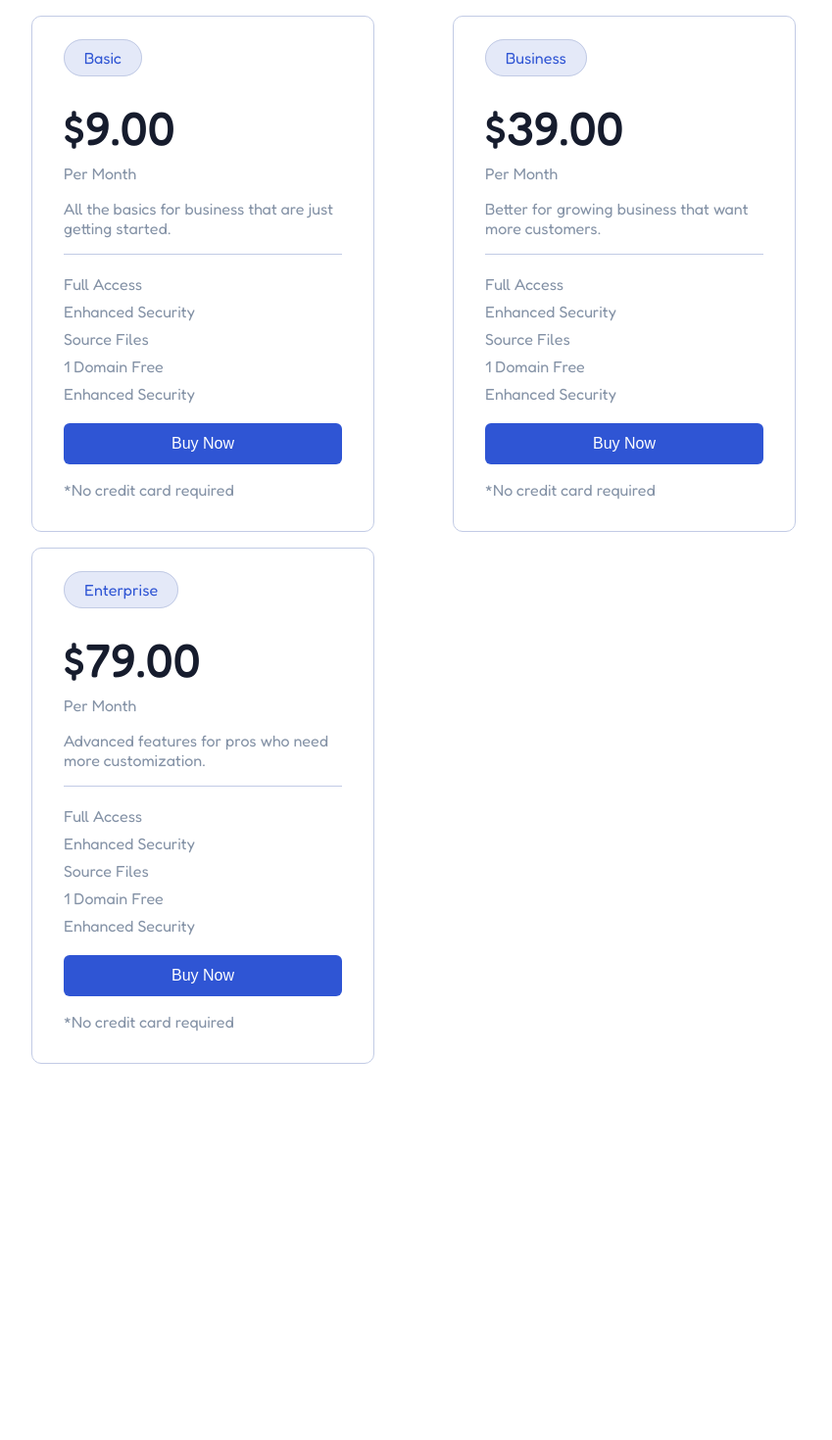
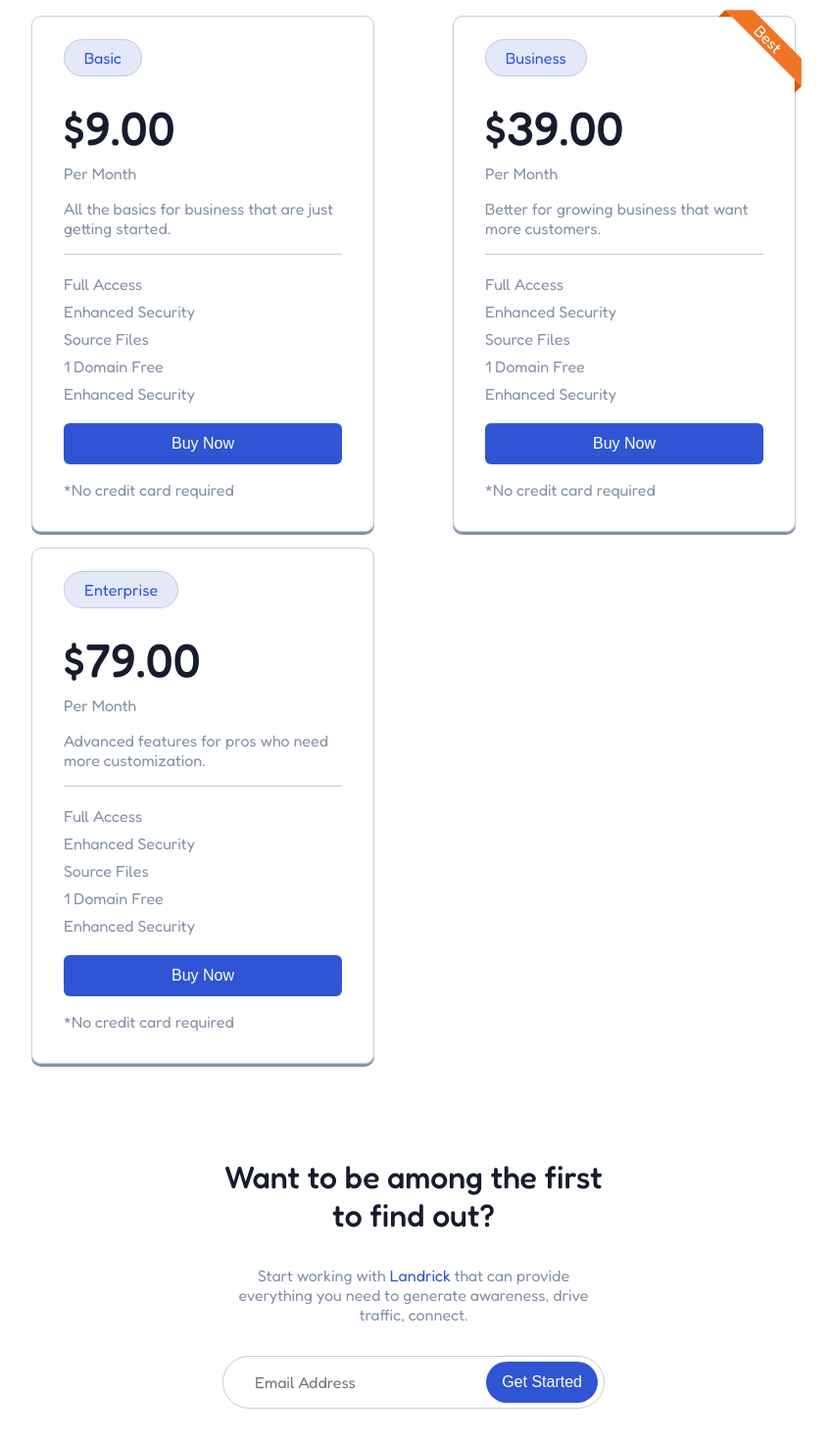
Before and after one commit to MarcoSandri/proj-html-vuejs, a Vue app: page / in a window 1280 px wide. Shown: the part 2922-4392 px from the top of the page at 98% size, without its empty margins (228-1077 px from the left). Before the commit the page ends 4040 px from the top, so only its background shows below. Built offline with nearby package versions, Linux system fonts and the light colour scheme.

Commit message:
main, banner

```diff
--- a/src/assets/style/colors.scss
+++ b/src/assets/style/colors.scss
@@ -7,6 +7,7 @@ $icons_bg: #eaeefb;
 //codecard
 $code_bg: #3c4858;
 $select_bg: #4f5a69;
+
 //text
 $white_txt: #ffffff;
 $dark_txt: #161c2d;
--- a/src/components/MainComp.vue
+++ b/src/components/MainComp.vue
@@ -5,6 +5,7 @@
             <QuickstartComp />
             <ToolsComp />
             <PlansComp />
+            <RegisterComp />
         </div>
     </main>
 </template>
@@ -14,6 +15,7 @@ import KeyFeatures from '../components/partials/KeyFeatures.vue'
 import QuickstartComp from '../components/partials/QuickstartComp.vue'
 import ToolsComp from '../components/partials/ToolsComp.vue'
 import PlansComp from '../components/partials/PlansComp.vue'
+import RegisterComp from '../components/partials/RegisterComp.vue'
 
 export default {
     name: "MainComp",
@@ -21,7 +23,8 @@ export default {
         KeyFeatures,
         QuickstartComp,
         ToolsComp,
-        PlansComp
+        PlansComp,
+        RegisterComp
     }
 
 }
--- a/src/components/cards/PlansCard.vue
+++ b/src/components/cards/PlansCard.vue
@@ -1,5 +1,9 @@
 <template>
   <div class="plan">
+      <div class="banner" v-if="best">
+        <div class="triangle-up"></div>
+        <div class="triangle-down"></div>
+      </div>
       <div class="info">
         <span class="tag">{{tag}}</span>
         <h1>{{price}}</h1>
@@ -26,7 +30,8 @@ export default {
         price: String,
         frequency: String,
         description: String,
-        features: Array
+        features: Array,
+        best: Boolean
     }
 }
 </script>
@@ -36,11 +41,57 @@ export default {
     @import '../../assets/style/general.scss';
 
     .plan {
+        position: relative;
         margin-top: 1rem;
         padding: 2rem;
         border: 1px solid $lightblueborder_btn;
         border-radius: 10px;
         width: 350px;
+        box-shadow: 0 3px 0 $lightgray_txt;
+
+        &:hover {
+            box-shadow: 0 3px 0 $blue_txt, 0 0 10px $lightblueborder_btn;
+            transform: scale(1.01)
+        }
+
+        .banner {
+            position: absolute;
+            top: 25px;
+            right: 25px;
+            width: 110px;
+            border-bottom: 20px solid $orange;
+            border-left: 20px solid transparent;
+            border-right: 20px solid transparent;
+            transform: translate(50%, -50%) rotate(45deg);
+
+            &::after {
+                content: "Best";
+                position: absolute;
+                color: $white_txt;
+                margin-top: 10px;
+                transform: translate(50%, -50%);
+            }
+
+            .triangle-up {
+                position: absolute;
+                width: 0;
+                top: 20px;
+                left: -20px;
+                border-bottom: 10px solid transparent;
+                border-left: 10px solid #d55b0e;
+                border-top: 0 solid transparent;
+            }
+
+            .triangle-down {
+                position: absolute;
+                width: 0;
+                top: 20px;
+                right: -20px;
+                border-bottom: 10px solid transparent;
+                border-right: 10px solid #d55b0e;
+                border-top: 0 solid transparent;
+            }
+        }
 
         .info {
             .tag {
--- a/src/components/partials/PlansComp.vue
+++ b/src/components/partials/PlansComp.vue
@@ -5,7 +5,7 @@
         <p>Start working with <span class="highlight">Landrick</span> that can provide everything you need to generate awareness, drive traffic, connect.</p>
       </div>
       <div class="plans">
-        <PlansCard v-for="(plan, index) in plans" :key="index" :tag="plan.type" :price="plan.price" :frequency="plan.frequency" :description="plan.description" :features="plan.features"/>
+        <PlansCard v-for="(plan, index) in plans" :key="index" :tag="plan.type" :price="plan.price" :frequency="plan.frequency" :description="plan.description" :features="plan.features" :best="plan.best"/>
       </div>
   </section>
 </template>
@@ -32,7 +32,8 @@ export default {
               'Source Files',
               '1 Domain Free',
               'Enhanced Security'
-            ]
+            ],
+            best: false
           },
           {
             type: 'Business',
@@ -45,7 +46,8 @@ export default {
               'Source Files',
               '1 Domain Free',
               'Enhanced Security'
-            ]
+            ],
+            best: true
           },{
             type: 'Enterprise',
             price: '$79.00',
@@ -57,7 +59,8 @@ export default {
               'Source Files',
               '1 Domain Free',
               'Enhanced Security'
-            ]
+            ],
+            best: false
           },
         ]
       }
--- /dev/null
+++ b/src/components/partials/RegisterComp.vue
@@ -0,0 +1,52 @@
+<template>
+    <section>
+        <div class="register">
+            <h2>Want to be among the first to find out?</h2>
+            <p>Start working with <span class="highlight">Landrick</span> that can provide everything you need to generate awareness, drive traffic, connect.</p>
+            <div class="input">
+                <input type="text" placeholder="Email Address">
+                <button class="blue-btn round-btn">Get Started</button>
+            </div>
+        </div>
+
+    </section>
+</template>
+
+<script>
+export default {
+    name: "RegisterComp"
+}
+</script>
+
+<style lang="scss" scoped>
+    @import '../../assets/style/colors.scss';
+    @import '../../assets/style/general.scss';
+
+    .register {
+        width: 50%;
+        text-align: center;
+        margin: auto;
+
+        .input {
+            position: relative;
+
+            input {
+                width: 100%;
+                padding: 1rem 2rem;
+                border-radius: 100vh;
+                border: 1px solid $lightblueborder_btn;
+                font-family: inherit;
+                font-size: 1rem;
+            }
+
+            button {
+                position: absolute;
+                right: 7px;
+                top: 50%;
+                transform: translate(0, -50%);
+            }
+        }
+    }
+
+
+</style>
```
